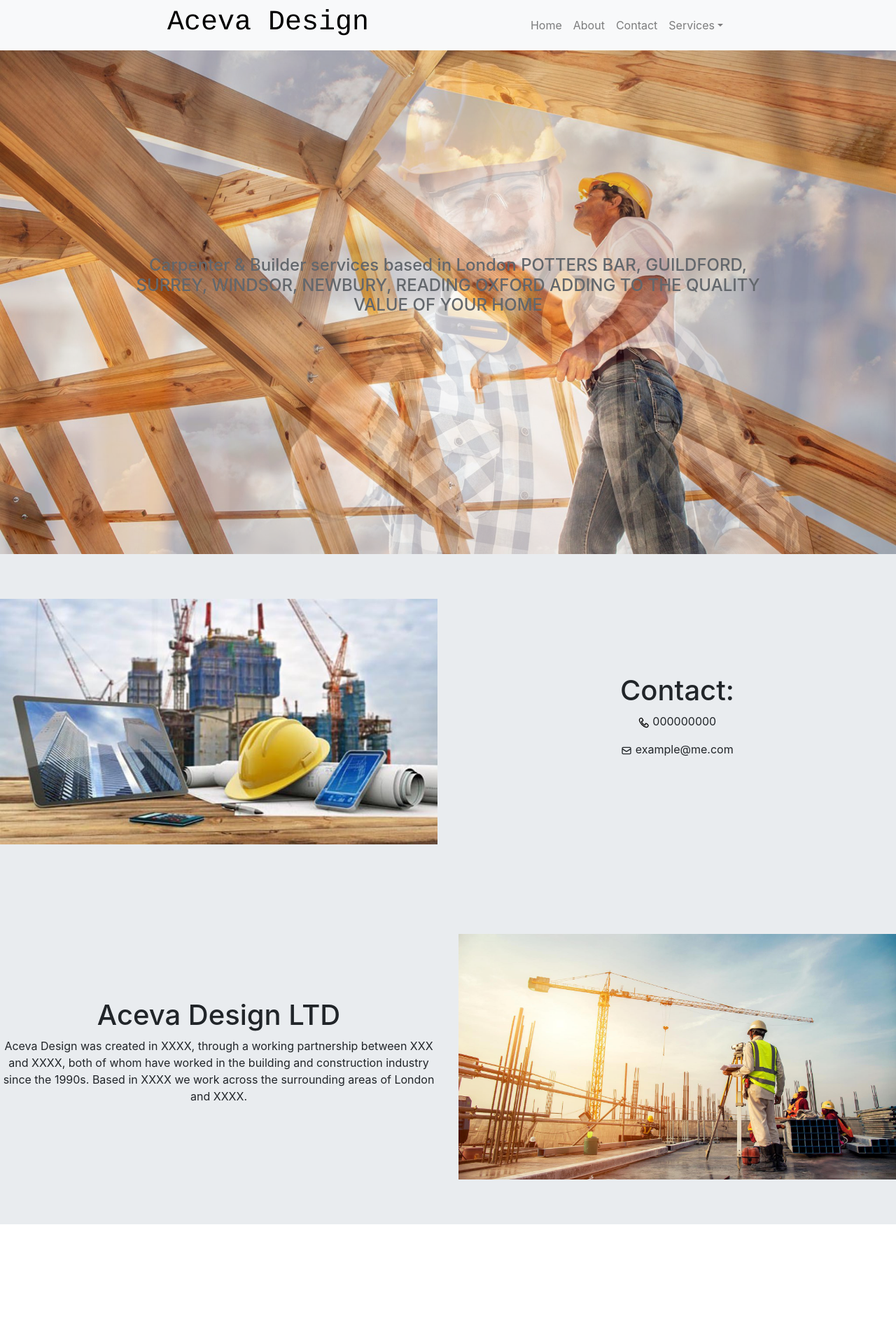
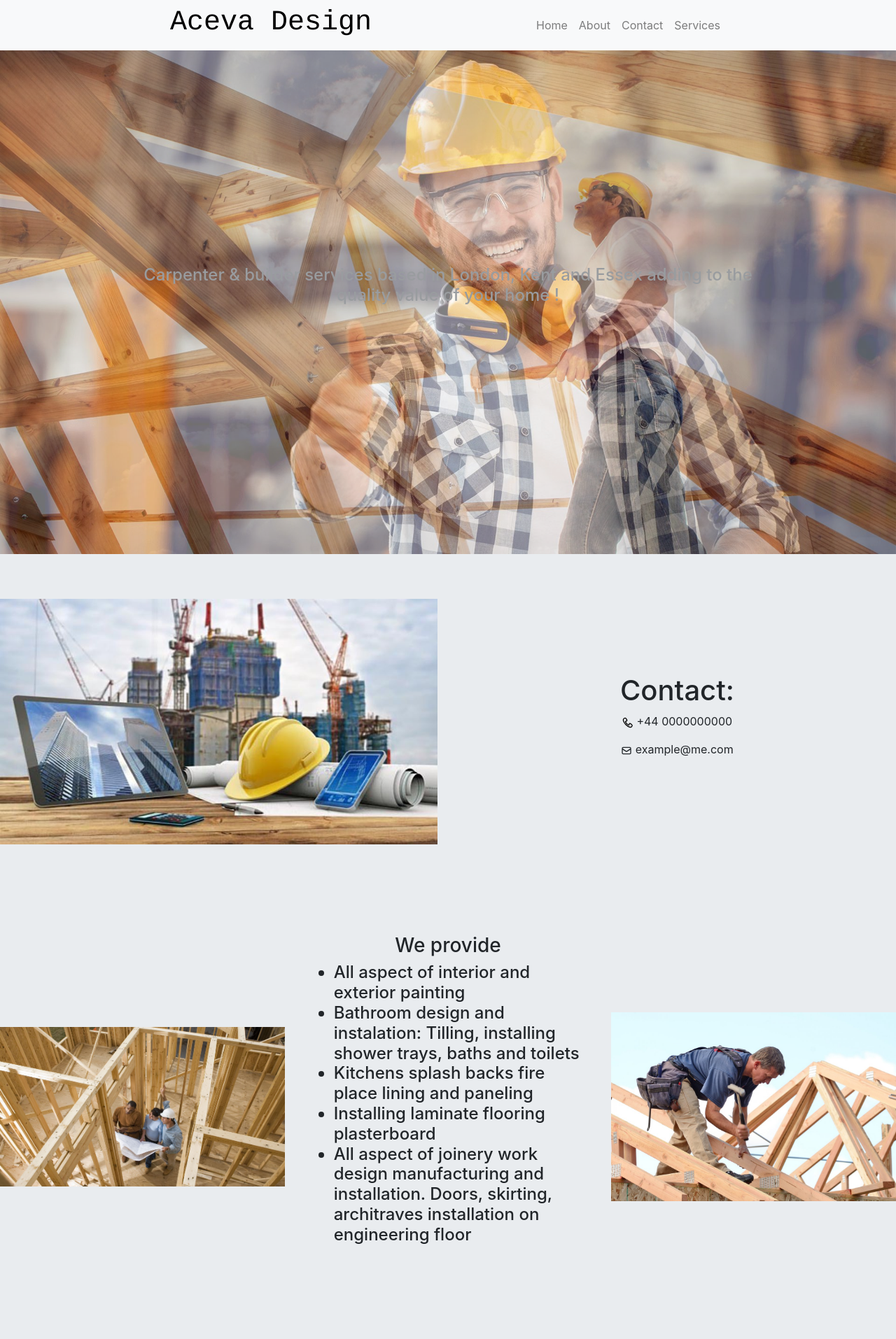
Before and after one commit to Iliyan-Y/Aceva-Design-LTD, a React (Create React App) app: page / in a window 1280 px wide. Shown: the top 1914 px of the page at 70% size. Before the commit the page ends 1750 px from the top, so only its background shows below. Built offline with nearby package versions, Linux system fonts and the light colour scheme.

Commit message:
Services tab added

```diff
--- a/src/App.js
+++ b/src/App.js
@@ -5,6 +5,7 @@
 import Home from './components/home/home';
 import ContactDetails from './components/contactDeatails';
 import About from './components/about';
+import Services from './components/services';
 
 function App() {
   return (
@@ -12,6 +13,7 @@
       <NavBar />
       <Home />
       <ContactDetails />
+      <Services />
       <About />
     </Container>
   );
--- a/src/components/contactDeatails.jsx
+++ b/src/components/contactDeatails.jsx
@@ -14,7 +14,7 @@
         <Col>
           <h1> Contact: </h1>
           <p>
-            <GrPhone /> 000000000
+            <GrPhone /> +44 0000000000
           </p>
           <p>
             <HiOutlineMail /> example@me.com
--- a/src/components/home/home.jsx
+++ b/src/components/home/home.jsx
@@ -18,9 +18,8 @@
         <Image fluid className="w-100" src={bg01} alt="First slide" />
         <Carousel.Caption className="row h-100 align-items-center justify-content-center text-center">
           <Container className="h4">
-            Carpenter & Builder services based in London POTTERS BAR, GUILDFORD,
-            SURREY, WINDSOR, NEWBURY, READING OXFORD ADDING TO THE QUALITY VALUE
-            OF YOUR HOME
+            Carpenter & builder services based in London, Kent and Essex adding
+            to the quality value of your home !
           </Container>
         </Carousel.Caption>
       </Carousel.Item>
@@ -28,9 +27,8 @@
         <Image fluid className="w-100" src={bg08} alt="Second slide" />
         <Carousel.Caption className="row h-100 align-items-center justify-content-center text-center">
           <Container className="h4 text-dark">
-            Carpenter & Builder services based in London POTTERS BAR, GUILDFORD,
-            SURREY, WINDSOR, NEWBURY, READING OXFORD ADDING TO THE QUALITY VALUE
-            OF YOUR HOME
+            Carpenter & builder services based in London, Kent and Essex adding
+            to the quality value of your home !
           </Container>
         </Carousel.Caption>
       </Carousel.Item>
--- a/src/components/navBar/dropDownMenu.jsx
+++ b/src/components/navBar/dropDownMenu.jsx
@@ -4,11 +4,14 @@
 
 const DropDownMenu = () => {
   return (
-    <NavDropdown title="Services" id="basic-nav-dropdown">
-      <NavDropdown.Item href="#action/3.1">Action</NavDropdown.Item>
-      <NavDropdown.Item href="#action/3.2">Another action</NavDropdown.Item>
-      <NavDropdown.Item href="#action/3.3">Something</NavDropdown.Item>
-    </NavDropdown>
+    // <NavDropdown title="Services" id="basic-nav-dropdown">
+    //   <NavDropdown.Item href="#action/3.1">Action</NavDropdown.Item>
+    //   <NavDropdown.Item href="#action/3.2">Another action</NavDropdown.Item>
+    //   <NavDropdown.Item href="#action/3.3">Something</NavDropdown.Item>
+    // </NavDropdown>
+    <AnchorLink className="nav-link" href="#services">
+      Services
+    </AnchorLink>
   );
 };
 
--- /dev/null
+++ b/src/components/services.jsx
@@ -0,0 +1,39 @@
+import React from 'react';
+import { Jumbotron, Image, Row, Col } from 'react-bootstrap';
+import bg07 from '../assets/background/bg07.jpg';
+import bg10 from '../assets/background/bg10.jpg';
+
+const Services = () => {
+  return (
+    <Jumbotron id="services" fluid className="m-0">
+      <Row className="justify-content-center">
+        <h3>We provide</h3>
+      </Row>
+      <Row className="align-items-center justify-content-center">
+        <Col>
+          <Image src={bg07} fluid />
+        </Col>
+        <Col>
+          <ul className="h4">
+            <li>All aspect of interior and exterior painting</li>
+            <li>
+              Bathroom design and instalation: Tilling, installing shower trays,
+              baths and toilets
+            </li>
+            <li>Kitchens splash backs fire place lining and paneling</li>
+            <li>Installing laminate flooring plasterboard</li>
+            <li>
+              All aspect of joinery work design manufacturing and installation.
+              Doors, skirting, architraves installation on engineering floor
+            </li>
+          </ul>
+        </Col>
+        <Col>
+          <Image src={bg10} fluid />
+        </Col>
+      </Row>
+    </Jumbotron>
+  );
+};
+
+export default Services;
```
Also changed, not shown: desc.txt.
